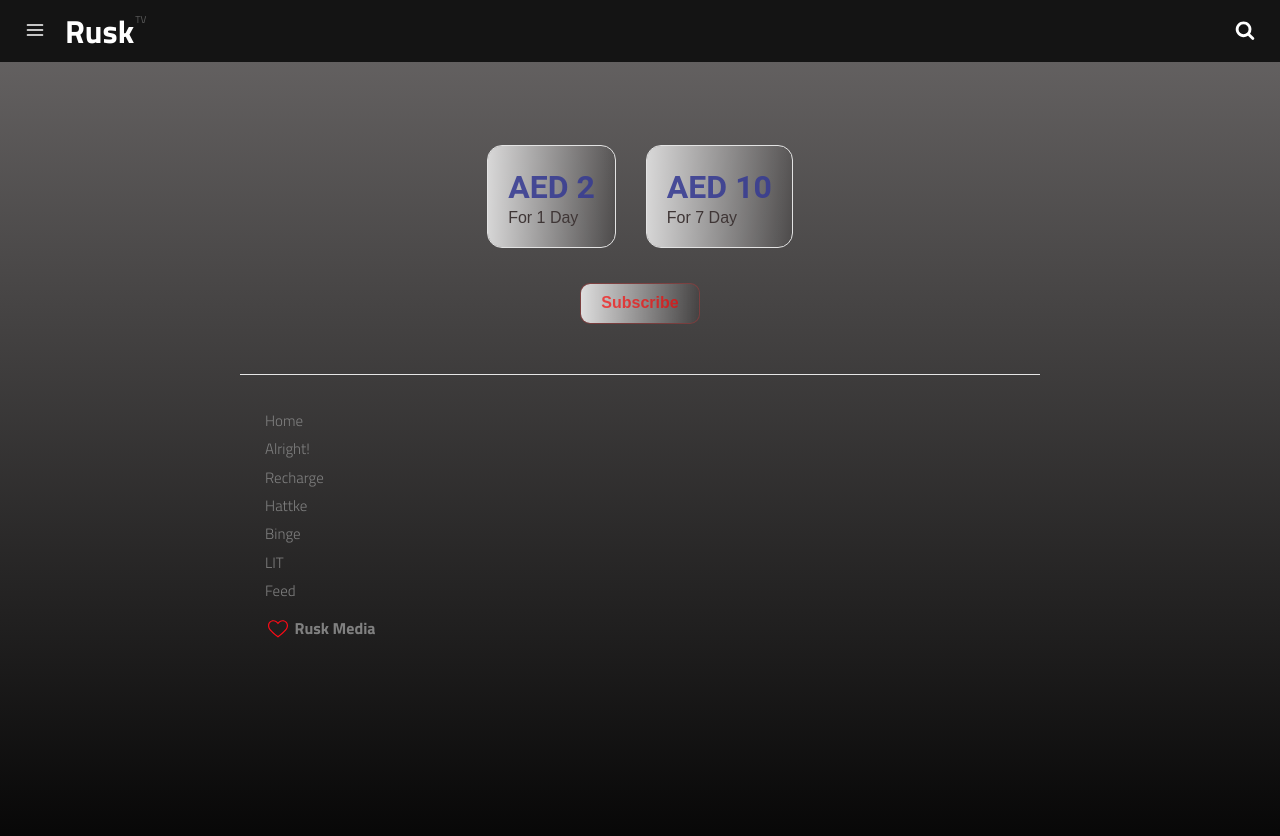
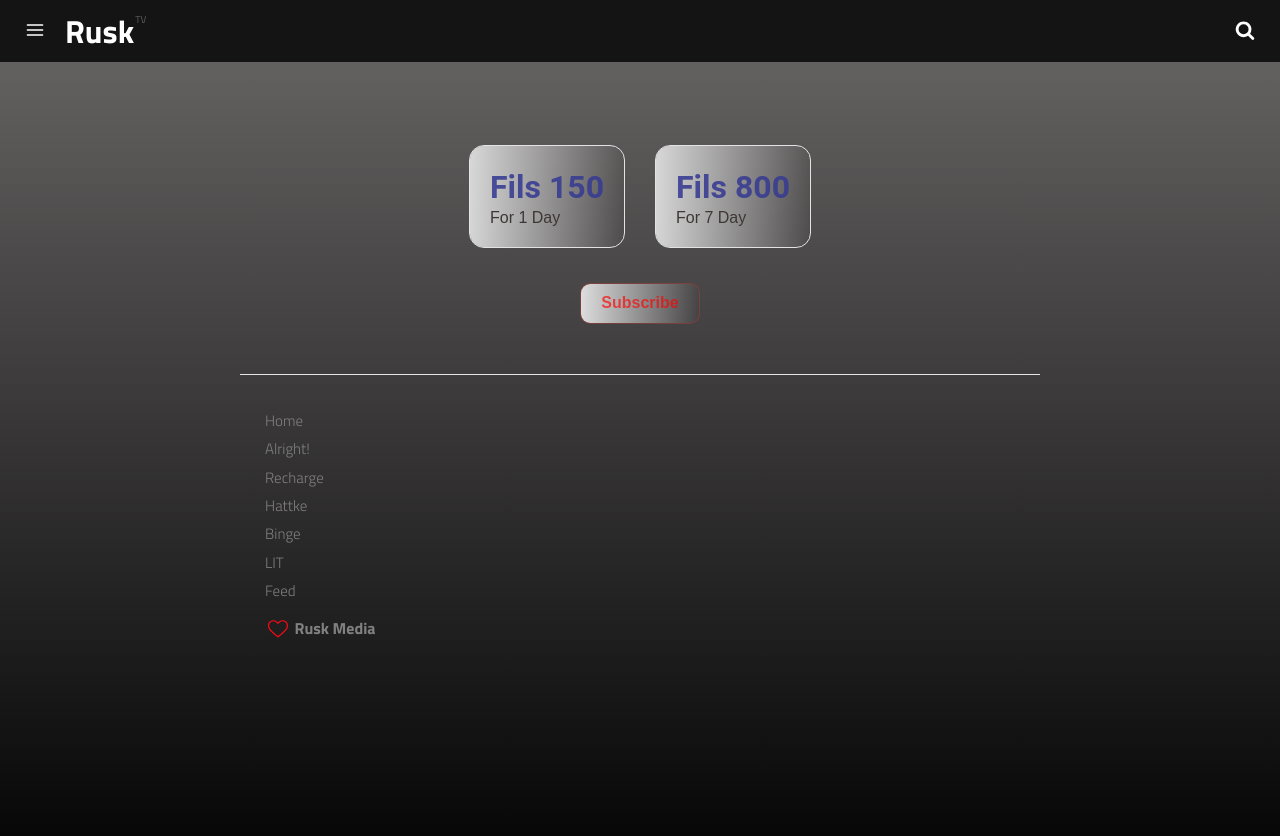
Before and after one commit to pawanjotkaurbaweja/TJI-tv, a Jekyll site: the page built from pages/subscribe.md, in a window 1280 px wide. Shown: the top 836 px of the page. Built offline with Jekyll 4.4.1, drawn with Linux system fonts in a browser that asks for light colours; a script that is not in the unit is left out.

Commit message:
fix sub page costs

```diff
--- a/pages/subscribe.md
+++ b/pages/subscribe.md
@@ -4,10 +4,10 @@ title: Subscribe
 description: Subscribe as New User
 permalink: /sub/
 options:
-    - title: AED 2
+    - title: Fils 150
       desc: For 1 Day
       url: /plan1/
-    - title: AED 10
+    - title: Fils 800
       desc: For 7 Day
       url: /plan2/
 
```
